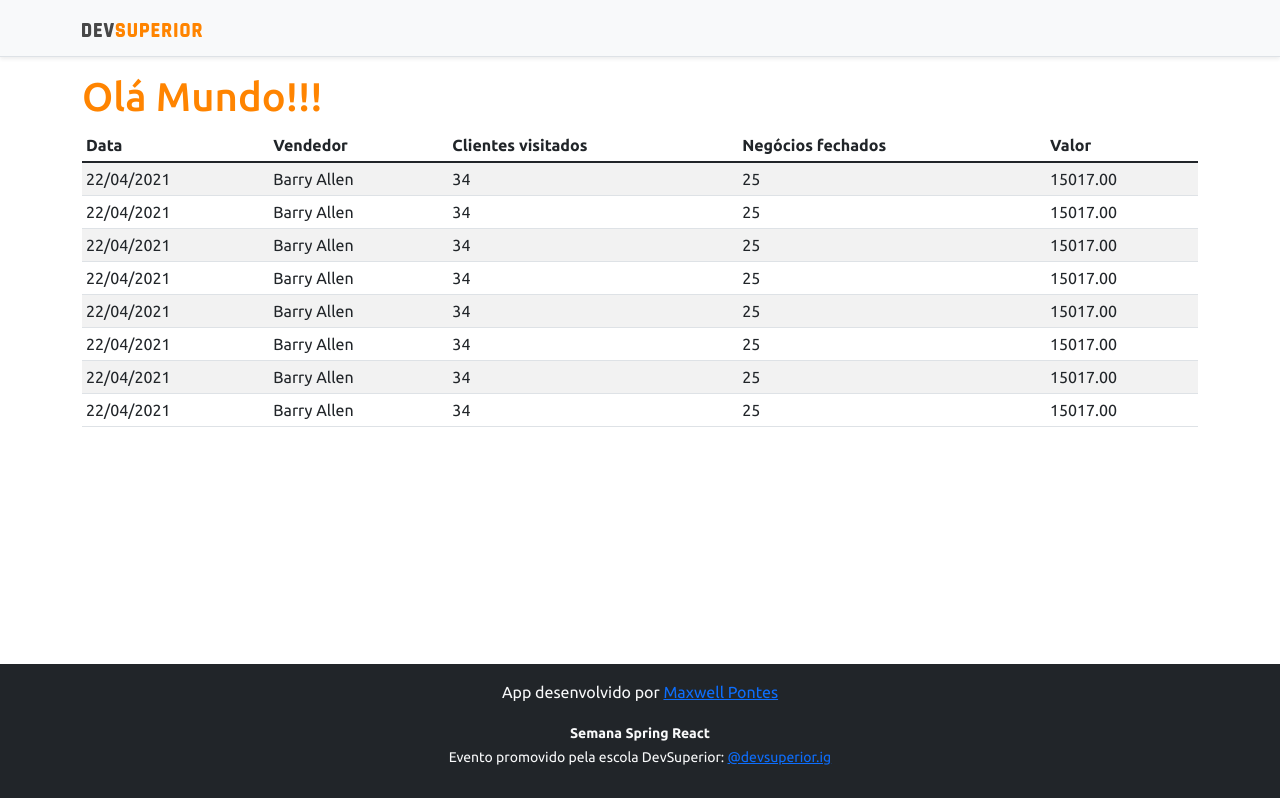
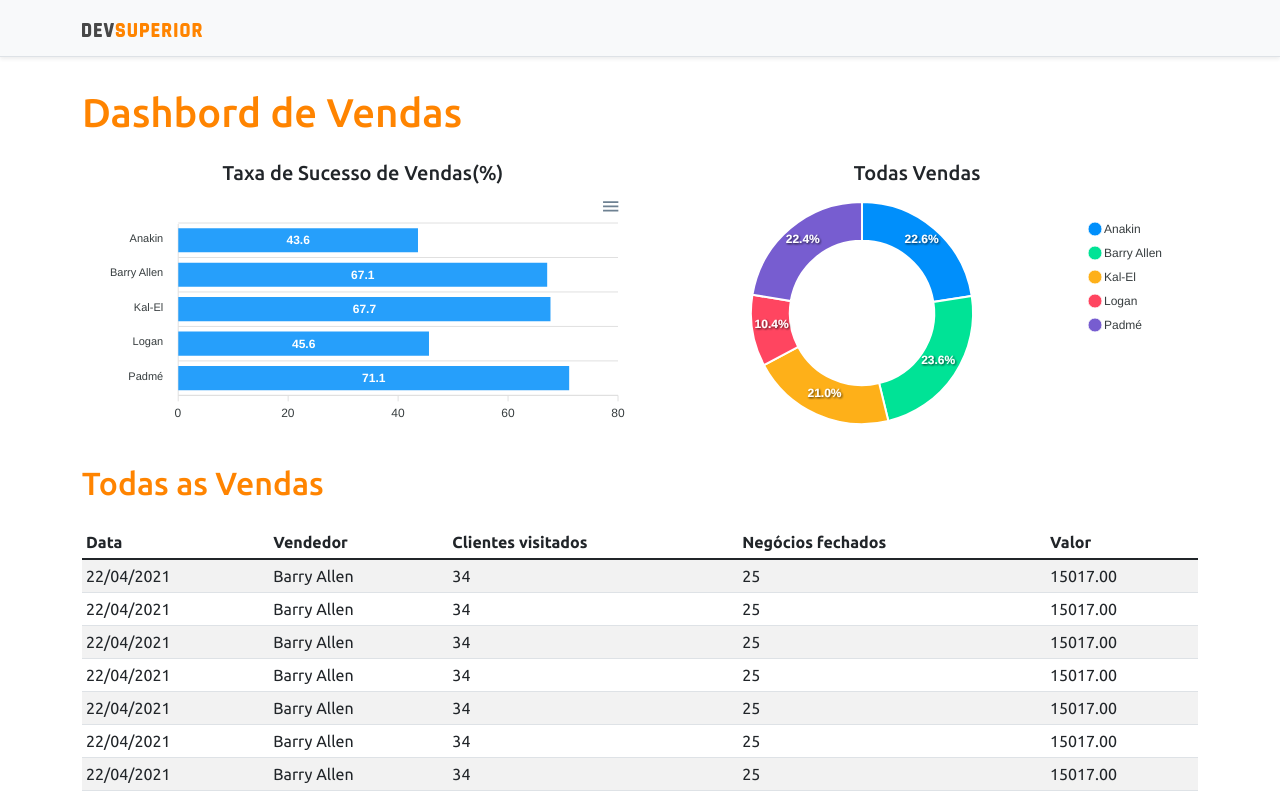
Before and after one commit to bloodofpride/projeto-sd5, a React (Create React App) app in the folder frontend/: page / in a window 1280 px wide. Shown: the top 798 px of the page. Built offline with nearby package versions, Linux system fonts and the light colour scheme.

Commit message:
Static charts

```diff
--- a/frontend/package.json
+++ b/frontend/package.json
@@ -10,8 +10,10 @@
     "@types/node": "^12.0.0",
     "@types/react": "^17.0.0",
     "@types/react-dom": "^17.0.0",
+    "apexcharts": "^3.29.0",
     "bootstrap": "^5.1.3",
     "react": "^17.0.2",
+    "react-apexcharts": "^1.3.9",
     "react-dom": "^17.0.2",
     "react-scripts": "4.0.3",
     "typescript": "^4.1.2",
--- a/frontend/src/App.tsx
+++ b/frontend/src/App.tsx
@@ -1,4 +1,6 @@
+import BarChart from "components/BarChart";
 import DataTable from "components/DataTable";
+import DonutChart from "components/DonutChart";
 import Footer from "components/Footer";
 import NavBar from "components/NavBar";
 
@@ -7,10 +9,24 @@
     <>
       <NavBar />
       <div className="container">
-        <h1 className="text-primary">Olá Mundo!!!</h1>
-        <DataTable/>
+        <h1 className="text-primary py-3">Dashbord de Vendas</h1>
+
+        <div className="row px-3">
+          <div className="col-sm-6">
+            <h5 className="text-center text-secundary">Taxa de Sucesso de Vendas(%)</h5>
+            <BarChart />
+          </div>
+          <div className="col-sm-6">
+            <h5 className="text-center text-secundary">Todas Vendas</h5>
+            <DonutChart />
+          </div>
+        </div>
+        <div className="text-primary py-3">
+          <h2>Todas as Vendas</h2>
+        </div>
+        <DataTable />
       </div>
-      <Footer/>
+      <Footer />
     </>
   );
 }
--- /dev/null
+++ b/frontend/src/components/BarChart/index.tsx
@@ -0,0 +1,33 @@
+import Chart from 'react-apexcharts'
+
+const BarChart = () => {
+    const options = {
+        plotOptions: {
+            bar: {
+                horizontal: true,
+            }
+        },
+    };
+
+    const mockData = {
+        labels: {
+            categories: ['Anakin', 'Barry Allen', 'Kal-El', 'Logan', 'Padmé']
+        },
+        series: [
+            {
+                name: "% Sucesso",
+                data: [43.6, 67.1, 67.7, 45.6, 71.1]
+            }
+        ]
+    };
+    return (
+        <Chart
+            options={{...options, xaxis: mockData.labels}}
+            series={mockData.series}
+            type="bar"
+            height="240"
+        />
+    );
+}
+
+export default BarChart;
--- /dev/null
+++ b/frontend/src/components/DonutChart/index.tsx
@@ -0,0 +1,24 @@
+import Chart from 'react-apexcharts'
+
+const DonutChart = () => {
+    const mockData = {
+        series: [477138, 499928, 444867, 220426, 473088],
+        labels: ['Anakin', 'Barry Allen', 'Kal-El', 'Logan', 'Padmé']
+    }
+
+    const options = {
+        legend: {
+            show: true
+        }
+    }
+    return (
+        <Chart
+            options={{...options, labels: mockData.labels}}
+            series={mockData.series}
+            type="donut"
+            height="240"
+        />
+    );
+}
+
+export default DonutChart;
```
Also changed, not shown: 1 other file (tests, documents, lock files or other folders).
